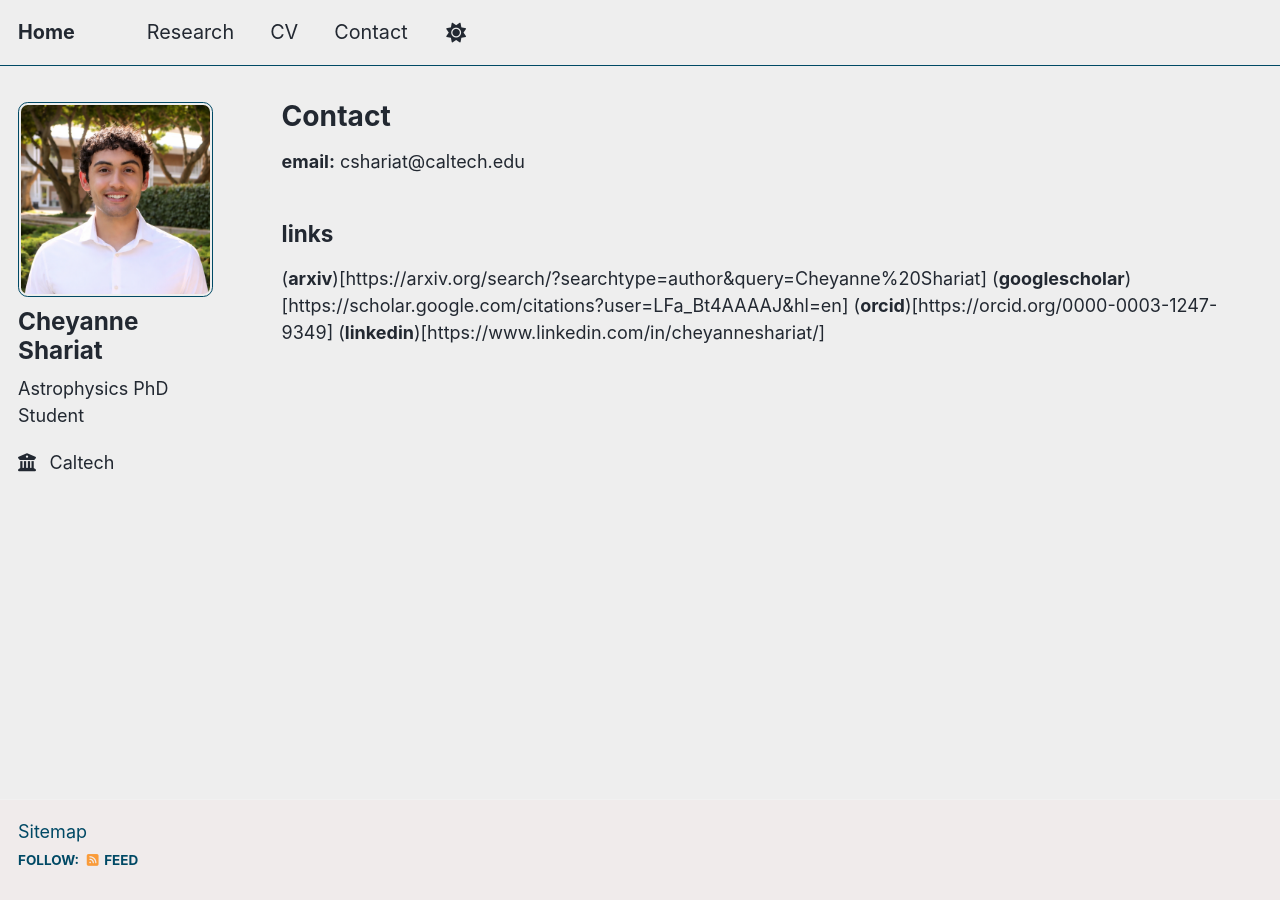
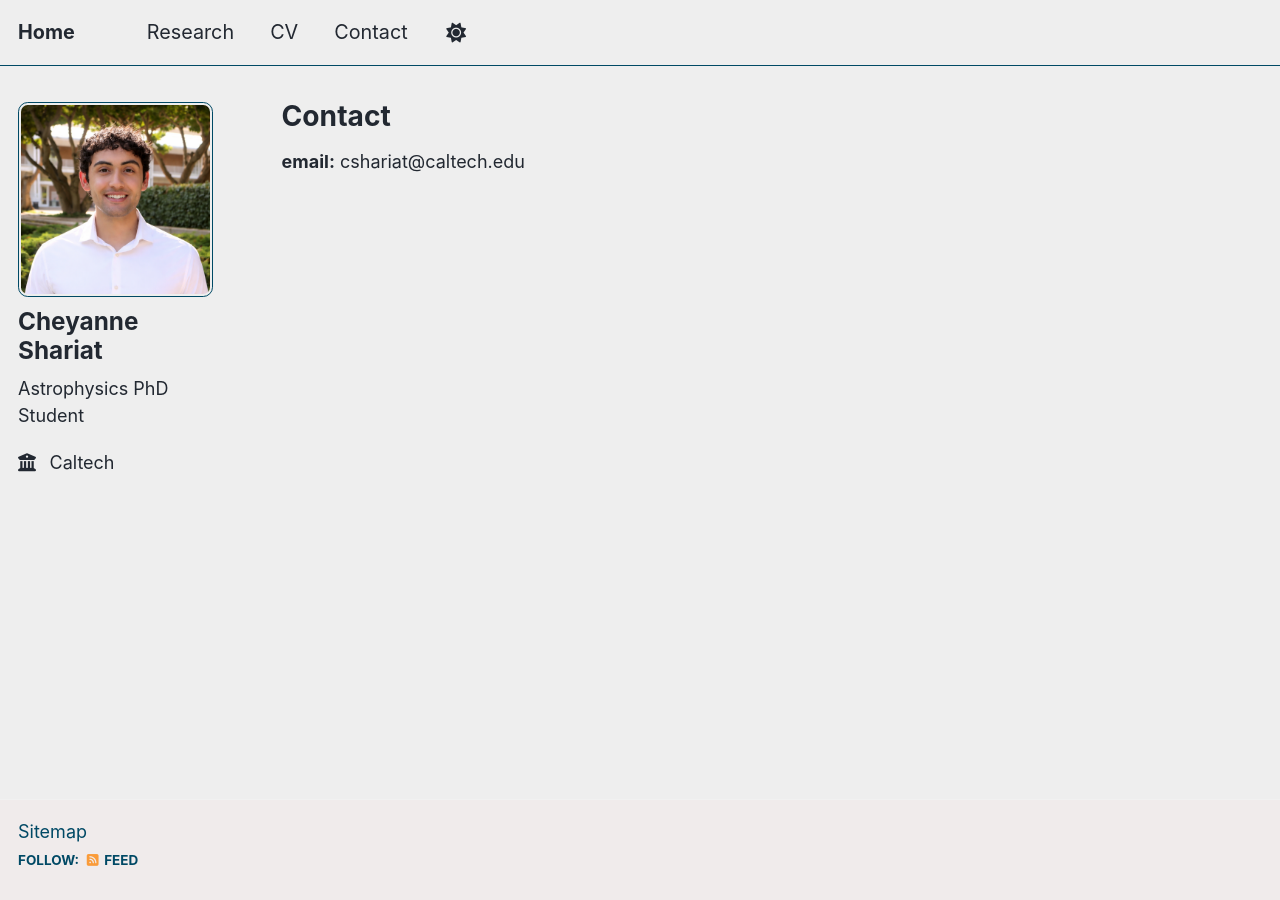
Before and after one commit to cheyanneshariat/cheyanneshariat.github.io, a Jekyll site: the page built from _pages/contact.md, in a window 1280 px wide. Built offline with Jekyll 4.4.1, drawn with Linux system fonts in a browser that asks for light colours; a script that is not in the unit is left out.

Commit message:
Delete links from contact.md
Removed links section from contact page.

```diff
--- a/_pages/contact.md
+++ b/_pages/contact.md
@@ -6,10 +6,3 @@ author_profile: true
 ---
 
 **email:** cshariat@caltech.edu
-
-## links
-
-(**arxiv**)[https://arxiv.org/search/?searchtype=author&query=Cheyanne%20Shariat]
-(**googlescholar**)[https://scholar.google.com/citations?user=LFa_Bt4AAAAJ&hl=en]
-(**orcid**)[https://orcid.org/0000-0003-1247-9349]
-(**linkedin**)[https://www.linkedin.com/in/cheyanneshariat/]
```
